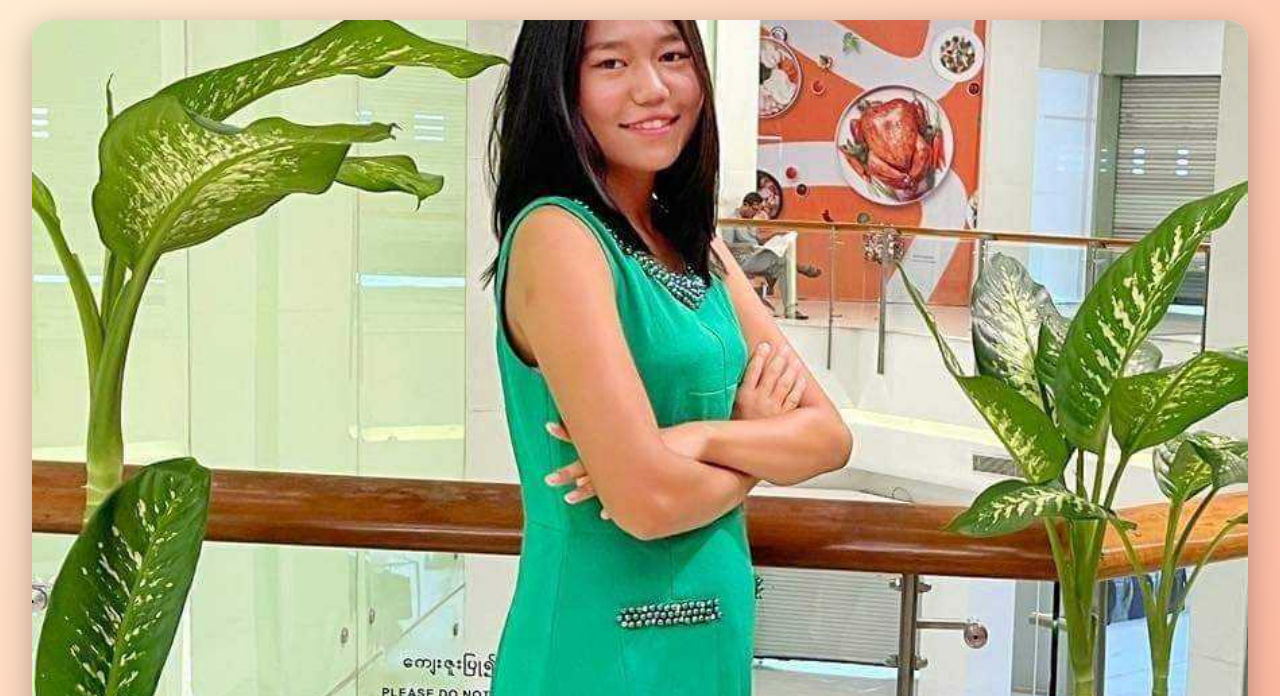
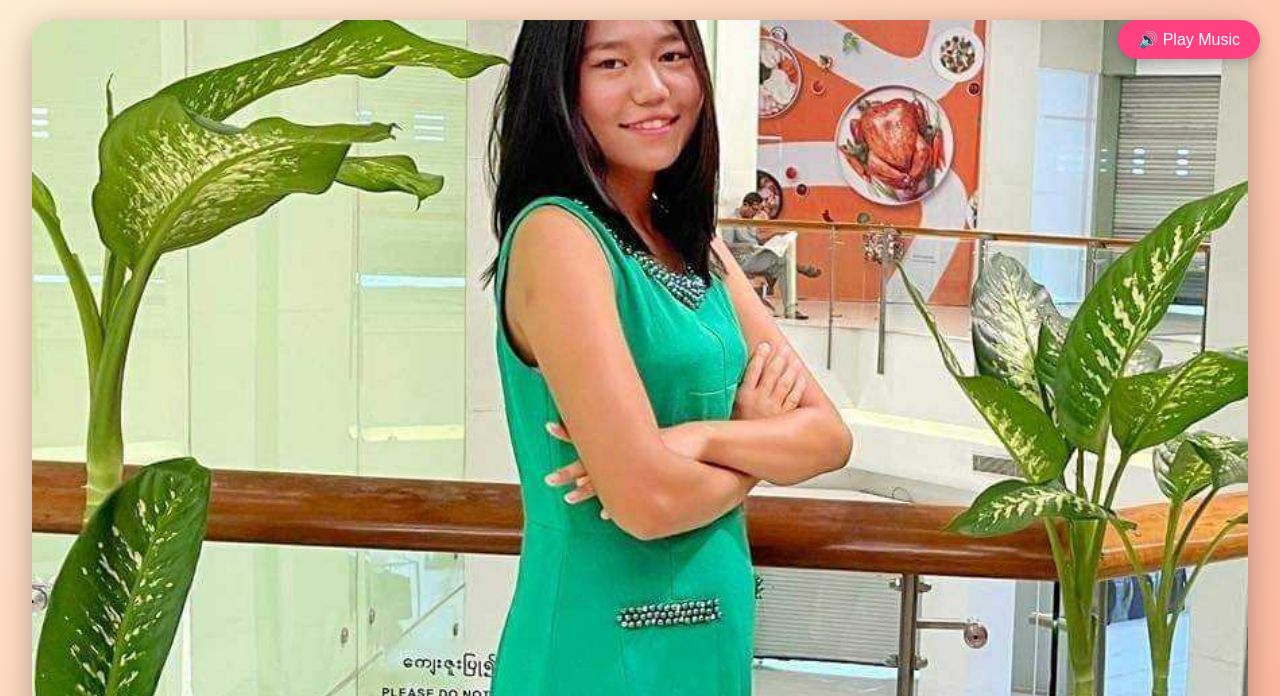
Before and after one commit to Nway-Khant/happy-birthday, a plain HTML site: page index.html in a window 1280 px wide. Shown: the top 696 px of the page. Drawn offline with Linux system fonts and the light colour scheme.

Commit message:
song update

```diff
--- a/index.html
+++ b/index.html
@@ -12,12 +12,24 @@
     <div class="caption">🎉 Happy Birthday! 🎂</div>
   </div>
 
+  <!-- Play Music Button -->
+  <button id="play-button">🔊 Play Music</button>
+
   <!-- Background Music -->
-  <audio id="bg-music" autoplay loop>
+  <audio id="bg-music" loop>
     <source src="birthday.mp3" type="audio/mpeg" />
     Your browser does not support the audio element.
   </audio>
 
   <script src="script.js"></script>
+  <script>
+    const playButton = document.getElementById("play-button");
+    const music = document.getElementById("bg-music");
+
+    playButton.addEventListener("click", () => {
+      music.play();
+      playButton.style.display = "none"; // hide after playing
+    });
+  </script>
 </body>
 </html>
--- a/style.css
+++ b/style.css
@@ -45,6 +45,27 @@ body {
   padding: 8px 0;
 }
 
+#play-button {
+  position: absolute;
+  top: 20px;
+  right: 20px;
+  z-index: 999;
+  padding: 10px 20px;
+  font-size: 1rem;
+  background-color: #ff4081;
+  color: white;
+  border: none;
+  border-radius: 30px;
+  box-shadow: 0 4px 10px rgba(0, 0, 0, 0.2);
+  cursor: pointer;
+  transition: background 0.3s ease;
+}
+
+#play-button:hover {
+  background-color: #e91e63;
+}
+
+
 /* Responsive for small phones */
 @media (max-width: 480px) {
   .caption {
```
